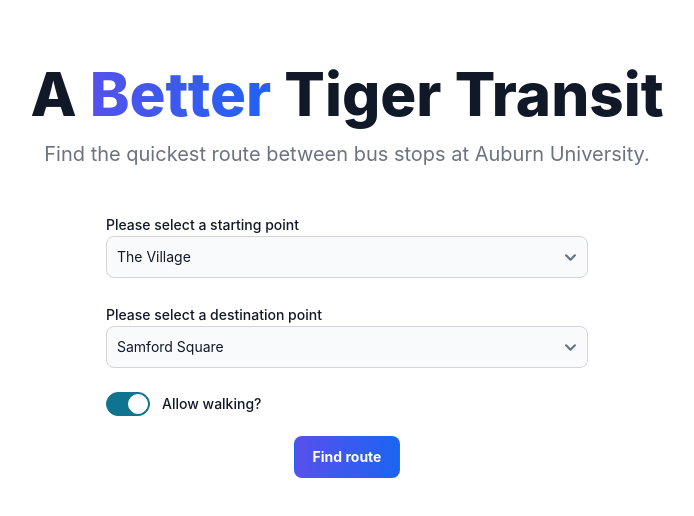
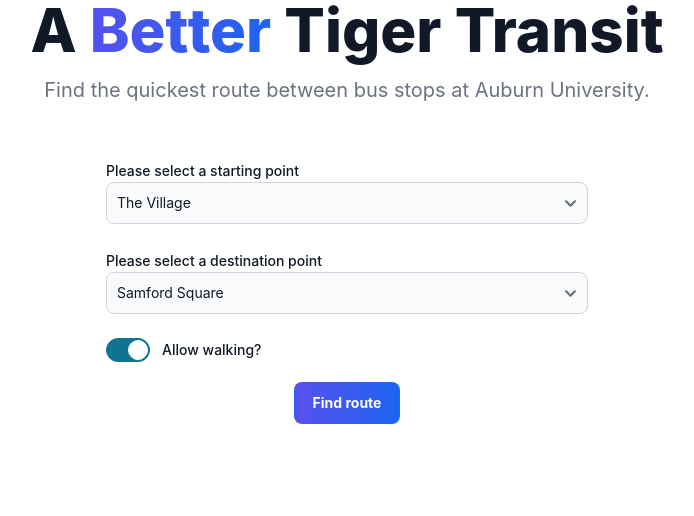
Before and after one commit to matt-rog/better-tiger-transit, a React (Create React App) app in the folder client/: page / in a window 1280 px wide. Shown: the top 516 px of the page, without its empty margins (293-987 px from the left). Built offline with nearby package versions, Linux system fonts and the light colour scheme.

Commit message:
Centered content

```diff
--- a/client/src/App.css
+++ b/client/src/App.css
@@ -1,20 +1,23 @@
 .container {
     display: flex;
     flex-direction: column;
+    align-items: center;
     justify-content: center;
-    align-items: center;
-
-    margin-top: 8vh;
+    width: 100vw;
+    margin: auto;
 }
 
 .header{
+    margin-top: 50px;
+    display: inline-flex;
+    flex-direction: column;
+    align-items: center;
     font-weight: 900;
     font-size: xx-large;
 }
 
 .input {
-    max-width: 50vw;
-    padding: 20px;
+    padding: 30px;
 }
 
 .button {
@@ -32,5 +35,18 @@
 }
 
 .icon {
-    margin: 50;
+    padding: 3px;
 }
+
+.result {
+    max-width: 80vw;
+}
+
+.center {
+    text-align: center;
+}
+
+.logo {
+    max-width: 30px;
+    border-radius: 50px;
+}
```
